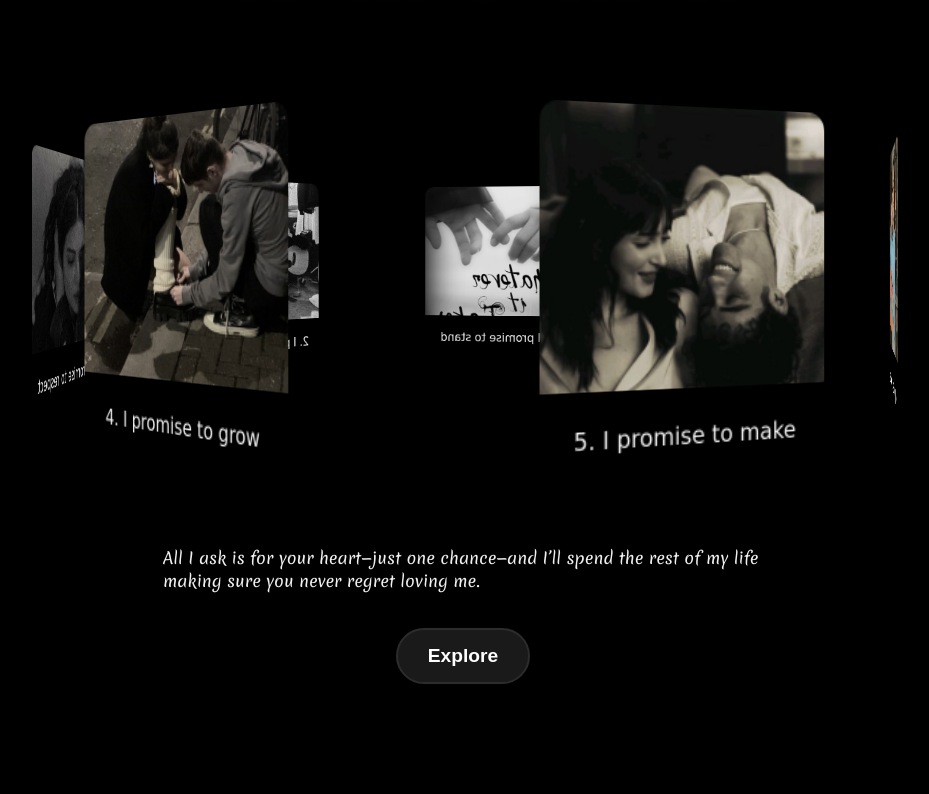
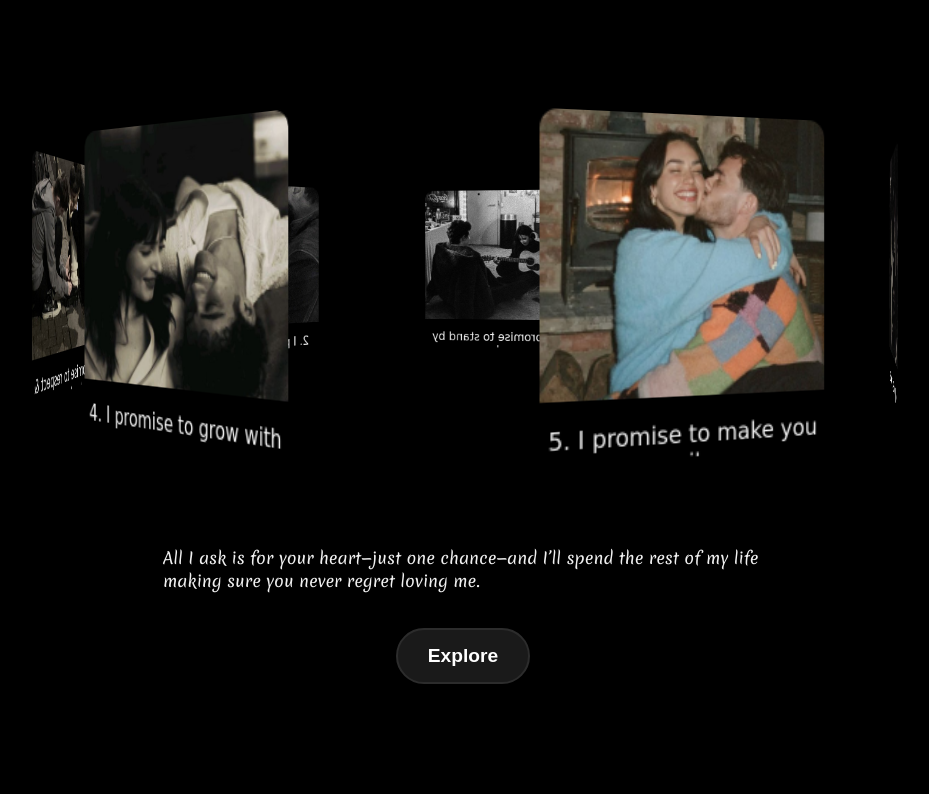
Before and after one commit to Mahir-Commits/MySweetheart, a website: page Promises.html in a window 1280 px wide. Shown: the part 82-876 px from the top of the page, without its empty margins (185-1114 px from the left). Drawn offline with Linux system fonts and the light colour scheme; a web font is replaced by a local one.

Commit message:
final promises

```diff
--- a/Promises.html
+++ b/Promises.html
@@ -64,7 +64,7 @@ body {
 
 .box span {
   position: absolute;
-  top: 50px;
+  top: 55px;
   left: 0;
   width: 80%;
   height: 70%;
@@ -142,7 +142,6 @@ body {
   display: flex;
   align-items: center;
   justify-content: center;
-  padding: 6px 10px;
   font-family: "Charm", cursive;
   font-size: 0.95rem;
   color: var(--text-light);
@@ -163,7 +162,7 @@ body {
   transform: translateX(-50%);
   margin: 0;
   padding: 1px;
-  font-size: 2.4rem;
+  font-size: 2.3rem;
   font-family: "Jim Nightshade", cursive;
   z-index: 10;
   pointer-events: none;
@@ -278,7 +277,7 @@ body {
             <span style="--i: 1">
               <div class="movie-card">
                 <div class="poster">
-                  <img src="Promises/p1.jpg" alt="Promise 1" />
+                  <img src="Promises/p2.jpg" alt="Promise 1" />
                 </div>
                 <p class="promise">1. I promise to stand by you always.</p>
               </div>
@@ -287,7 +286,7 @@ body {
             <span style="--i: 2">
               <div class="movie-card">
                 <div class="poster">
-                  <img src="Promises/p2.jpg" alt="Promise 2" />
+                  <img src="Promises/p3.jpg" alt="Promise 2" />
                 </div>
                 <p class="promise">2. I promise to protect your heart.</p>
               </div>
@@ -296,16 +295,16 @@ body {
             <span style="--i: 3">
               <div class="movie-card">
                 <div class="poster">
-                  <img src="Promises/p3.jpg" alt="Promise 3" />
+                  <img src="Promises/p4.jpg" alt="Promise 3" />
                 </div>
-                <p class="promise">3. I promise to respect and trust you.</p>
+                <p class="promise">3. I promise to respect & trust you.</p>
               </div>
             </span>
 
             <span style="--i: 4">
               <div class="movie-card">
                 <div class="poster">
-                  <img src="Promises/p4.jpg" alt="Promise 4" />
+                  <img src="Promises/p5.jpg" alt="Promise 4" />
                 </div>
                 <p class="promise">4. I promise to grow with you.</p>
               </div>
@@ -314,7 +313,7 @@ body {
             <span style="--i: 5">
               <div class="movie-card">
                 <div class="poster">
-                  <img src="Promises/p5.jpg" alt="Promise 5" />
+                  <img src="Promises/p6.jpg" alt="Promise 5" />
                 </div>
                 <p class="promise">5. I promise to make you smile.</p>
               </div>
@@ -323,7 +322,7 @@ body {
             <span style="--i: 6">
               <div class="movie-card">
                 <div class="poster">
-                  <img src="Promises/p6.jpg" alt="Promise 6" />
+                  <img src="Promises/p7.jpg" alt="Promise 6" />
                 </div>
                 <p class="promise">6. I promise to look at only you.</p>
               </div>
@@ -332,7 +331,7 @@ body {
             <span style="--i: 7">
               <div class="movie-card">
                 <div class="poster">
-                  <img src="Promises/p7.jpg" alt="Promise 7" />
+                  <img src="Promises/p1.jpg" alt="Promise 7" />
                 </div>
                 <p class="promise">7. I promise to love you endlessly.</p>
               </div>
```
